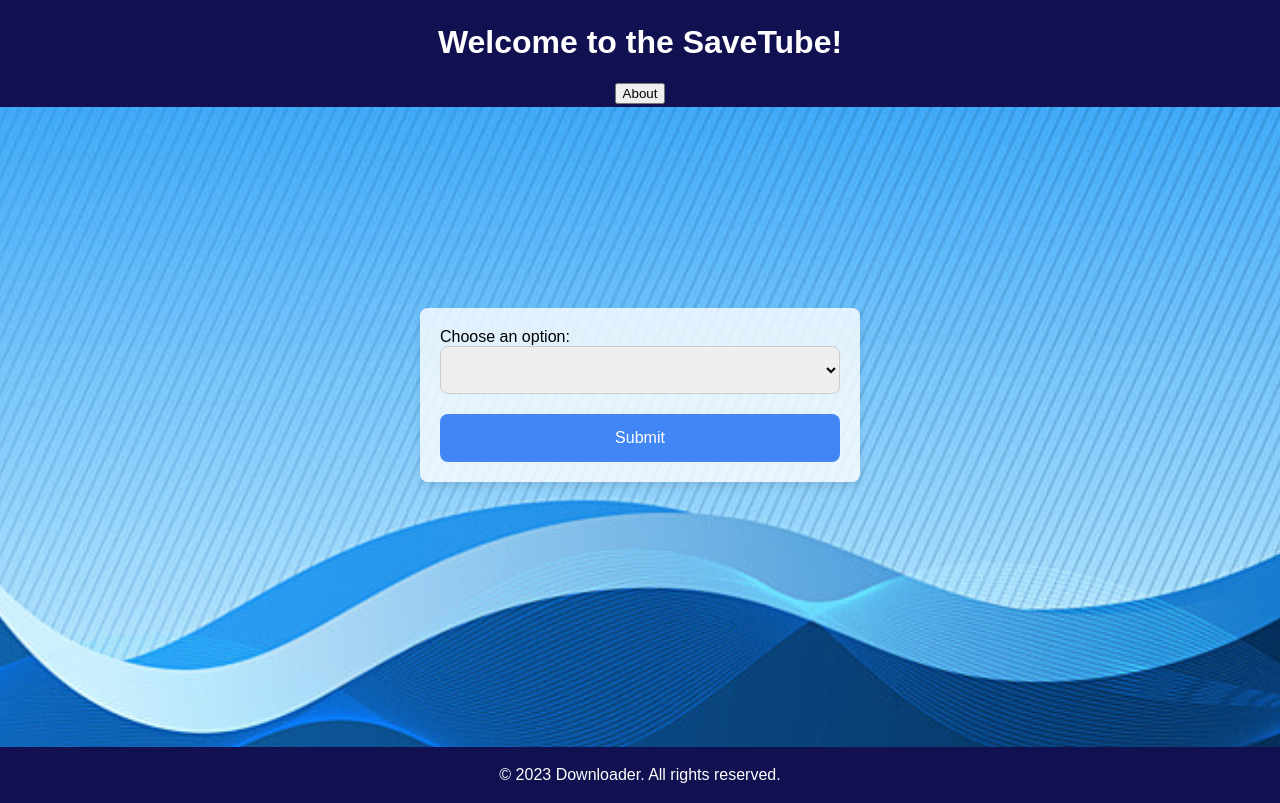
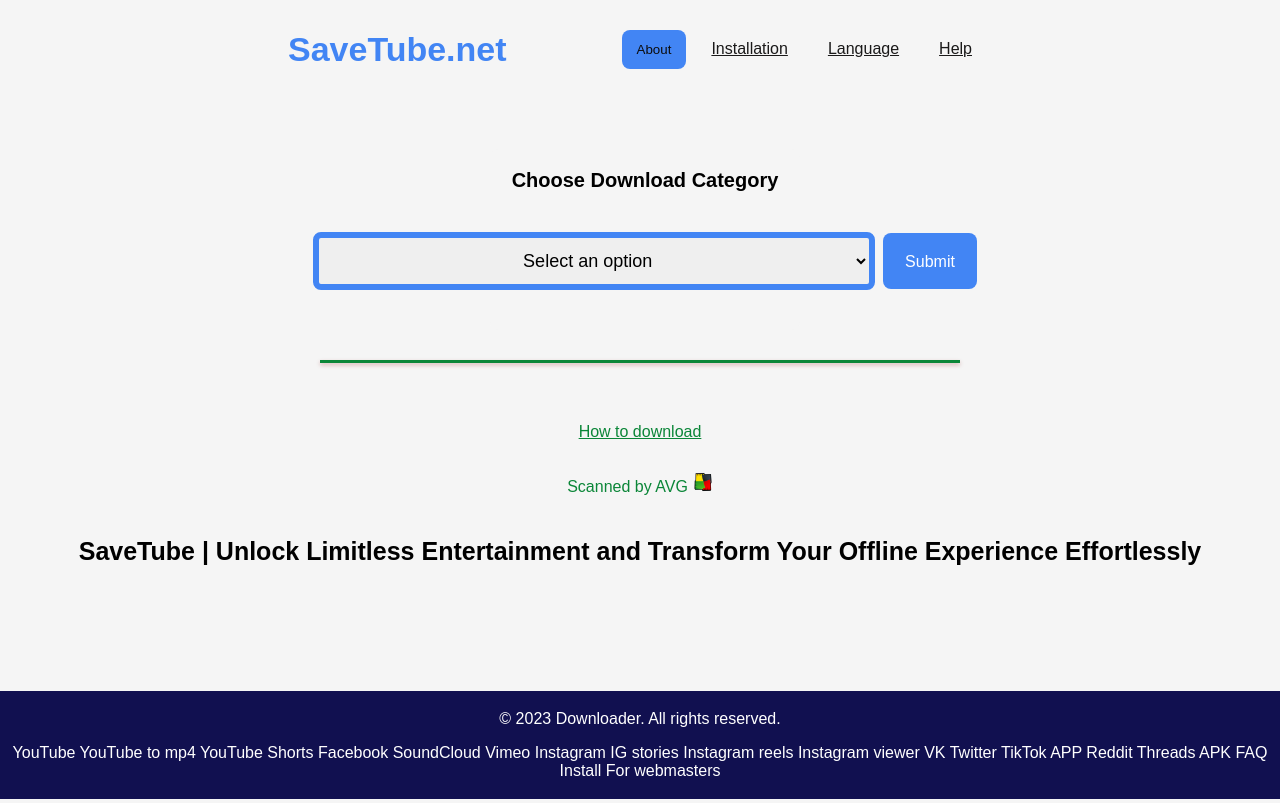
Before and after one commit to Emtuchi/SaveTube, a Flask app: page / in a window 1280 px wide. Run offline with Flask 3, Linux system fonts and the light colour scheme.

Commit message:
homepage update

```diff
--- a/static/styles/Homepage.css
+++ b/static/styles/Homepage.css
@@ -2,24 +2,17 @@ body {
   font-family: Arial, sans-serif;
   margin: 0;
   padding: 0;
-  background-image: url("../images/background_image.png");
   background-size: cover;
   background-position: center;
-}
-
-.header {
-  background-color: #111050;
-  color: #fff;
-  text-align: center;
-  margin-top: auto;
-  padding: 3px 0;
+  background-color: whitesmoke;
 }
 
 .container {
-  display: flex;
   justify-content: center;
   align-items: center;
-  height: 80vh;
+  max-width: 300px;
+  padding: 20px;
+  margin: auto;
 }
 
 .form {
@@ -44,24 +37,164 @@ body {
 .submit-button {
   background-color: #4285f4;
   color: white;
-  padding: 15px 25px;
+  padding: 18px 22px;
   border: none;
   border-radius: 8px;
   width: 100%;
   cursor: pointer;
   transition: background-color 0.3s;
   font-size: 16px;
+  padding-top: 20px;
+}
+.submit-button:hover {
+  background-color: rgb(38, 76, 165);
+  box-shadow: 6px 6px 6px red;
 }
 .footer {
   background-color: #111050;
   color: #fff;
   text-align: center;
   padding: 3px 0;
+  margin-top: 100px;
 }
 
-/* Media query for smaller screens */
-@media screen and (max-width: 600px) {
-  .form {
-    width: 100%; /* Take full width on smaller screens */
-  }
+.header-content {
+  display: flex;
+  flex-direction: column;
+  align-items: center;
 }
+
+.logo {
+  margin: 0;
+  font-size: 34px;
+  padding-right: 110px;
+}
+
+.About-Help-Contact {
+  margin-top: 10px;
+}
+
+.About-Help-Contact form {
+  display: flex;
+  justify-content: center;
+}
+
+.About-Help-Contact form button[type="submit"],
+.About-Help-Contact form a.installation-link {
+  margin: 0 5px;
+  padding: 10px 15px;
+  border: none;
+  cursor: pointer;
+  transition: background-color 0.3s;
+}
+
+.About-Help-Contact form button[type="submit"] {
+  background-color: #4285f4;
+  color: rgb(13, 13, 14);
+  border-radius: 8px;
+}
+.About-Help-Contact form button[type="submit"]:hover {
+  background-color: rgb(38, 76, 165);
+  box-shadow: 6px 6px 6px red;
+}
+
+.About-Help-Contact form a.installation-link {
+  color: rgb(26, 25, 25);
+}
+.About-Help-Contact form a.installation-link:hover {
+  color: rgb(105, 141, 227);
+}
+.option-label {
+  color: #000000;
+  font-family: Arial, Helvetica, sans-serif;
+  font-size: 20px;
+  font-weight: bold;
+  margin-bottom: 40px;
+  margin-left: 0px;
+  margin-right: 0px;
+  display: inline;
+  white-space: nowrap;
+}
+.form {
+  background-color: whitesmoke;
+  box-shadow: none;
+  display: flex;
+  flex-direction: column;
+  margin-top: 60px;
+  align-items: center;
+  margin-bottom: 0px;
+}
+.header {
+  text-align: center;
+  background-color: whitesmoke;
+  padding: 0px 0;
+  color: #4285f4;
+  box-shadow: none;
+  margin-top: 30px;
+}
+
+.main-block {
+  margin-top: 0;
+  padding: 0px 0;
+}
+.flex-container {
+  display: flex;
+  justify-content: space-between;
+  align-items: baseline;
+  margin-bottom: 0px;
+}
+.select-dropdown {
+  flex-grow: 1;
+  margin-right: 8px;
+  width: auto;
+  border-width: 6px;
+  border-color: #4285f4;
+  padding-left: 200px;
+  padding-right: 200px;
+}
+.line {
+  border-bottom: 3px solid #0b8638;
+  margin-top: 10px;
+  margin-left: auto;
+  margin-right: auto;
+  width: 50%;
+  margin-bottom: 30px;
+  box-shadow: 0px 2px 4px rgba(137, 6, 6, 0.3);
+}
+.avg {
+  color: #0b8638;
+  position: relative;
+}
+.below-form-paragragh {
+  display: flex;
+  justify-content: center;
+  align-items: center;
+}
+.avg::after {
+  content: "";
+  display: inline-block;
+  width: 20px;
+  height: 20px;
+  background-image: url("/static/images/avg.png");
+  background-size: contain;
+  background-repeat: no-repeat;
+  margin-left: 5px;
+}
+.how_to_download {
+  display: flex;
+  justify-content: center;
+  align-items: center;
+  padding-bottom: 15px;
+  padding-top: 30px;
+}
+
+a.how_to {
+  color: #0b8638;
+  position: relative;
+}
+.download-options {
+  font-size: 25px;
+  font-weight: bold;
+  display: flex;
+  justify-content: center;
+}
--- a/templates/HomePage.html
+++ b/templates/HomePage.html
@@ -5,7 +5,6 @@
     <meta name="viewport" content="width=device-width, initial-scale=1.0" />
     <title>Homepage</title>
     <link rel="stylesheet" href="static/styles/Homepage.css" />
-    <!-- Link to the external CSS file -->
     <link
       rel="icon"
       href="{{ url_for('static', filename='images/favicon.ico') }}"
@@ -15,28 +14,60 @@
 
   <body>
     <header class="header">
-      <h1>Welcome to the SaveTube!</h1>
+      <div class="About-Help-Contact">
         <form action="{{ url_for('LandingPage')}}" methods="post">
+          <h1 class="logo">SaveTube.net</h1>
           <button type="submit">About</button>
+          <a href="Installation" class="installation-link">Installation</a>
+          <a href="Installation" class="installation-link">Language</a>
+          <a href="Installation" class="installation-link">Help</a>
         </form>
+      </div>
     </header>
-
+    <div id="main" class="main-block">
       <div class="container">
         <form action="{{ url_for('get_options')}}" method="post" class="form">
-        <label for="dropdown">Choose an option:</label>
+          <label for="dropdown" class="option-label"
+            >Choose Download Category</label
+          >
+          <div class="flex-container">
             <select id="dropdown" name="select_options" class="select-dropdown">
-          <option value="nothing"></option>
+              <option value="" disabled selected hidden>
+                Select an option
+              </option>
               <option value="Youtube">Youtube</option>
               <option value="Instagram">Instagram</option>
               <option value="Google_Drive">Google_Drive</option>
               <option value="WebPage">WebPage</option>
             </select>
             <button type="submit" class="submit-button">Submit</button>
+          </div>
         </form>
       </div>
-
+    </div>
+    <div class="line"></div>
+    <div class="how_to_download">
+      <a href="http://localhost:5000/HomePage/About/LandingPage" class="how_to"
+        >How to download</a
+      >
+    </div>
+    <div class="below-form-paragragh">
+      <p class="avg">Scanned by AVG</p>
+    </div>
+    <div class="download-options">
+      <p>
+        SaveTube | Unlock Limitless Entertainment and Transform Your Offline
+        Experience Effortlessly
+      </p>
+    </div>
+    <div></div>
     <footer class="footer">
       <p>&copy; 2023 Downloader. All rights reserved.</p>
+      <p>
+        YouTube YouTube to mp4 YouTube Shorts Facebook SoundCloud Vimeo
+        Instagram IG stories Instagram reels Instagram viewer VK Twitter TikTok
+        APP Reddit Threads APK FAQ Install For webmasters
+      </p>
     </footer>
   </body>
 </html>
--- a/templates/Youtube.html
+++ b/templates/Youtube.html
@@ -31,7 +31,7 @@
                 method="post"
                 class="youtube-form"
               >
-                <input name="URL" type="url" class="url-input" />
+                <input name="URL" type="url" placeholder="Paste ONLY YouTube URL here" class="url-input" />
                 <button type="submit" class="download-button">
                   Download Video
                 </button>
```
Also changed, not shown: static/images/avg.png (added). Lines whose indentation alone changed are shown as unchanged.
